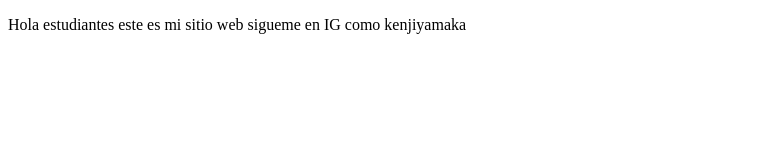
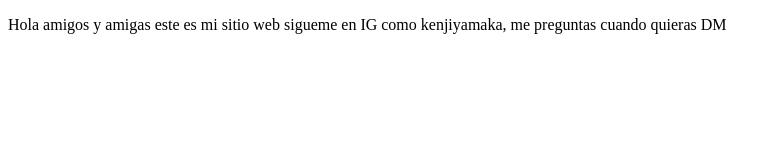
Before and after one commit to kyamakawa12/projectoDemo, a plain HTML site: page index.html in a window 1280 px wide. Shown: the whole page, without its empty margins (0-779 px from the left). Drawn offline with Linux system fonts and the light colour scheme.

Commit message:
cambios agregamos sitio de ig

```diff
--- a/index.html
+++ b/index.html
@@ -8,8 +8,8 @@
 </head>
 <body>
     <p>
-        Hola estudiantes este es mi sitio web sigueme en IG
-        como kenjiyamaka
+        Hola amigos y amigas este es mi sitio web sigueme en IG
+        como kenjiyamaka, me preguntas cuando quieras DM
     </p>
 </body>
 </html>
```
